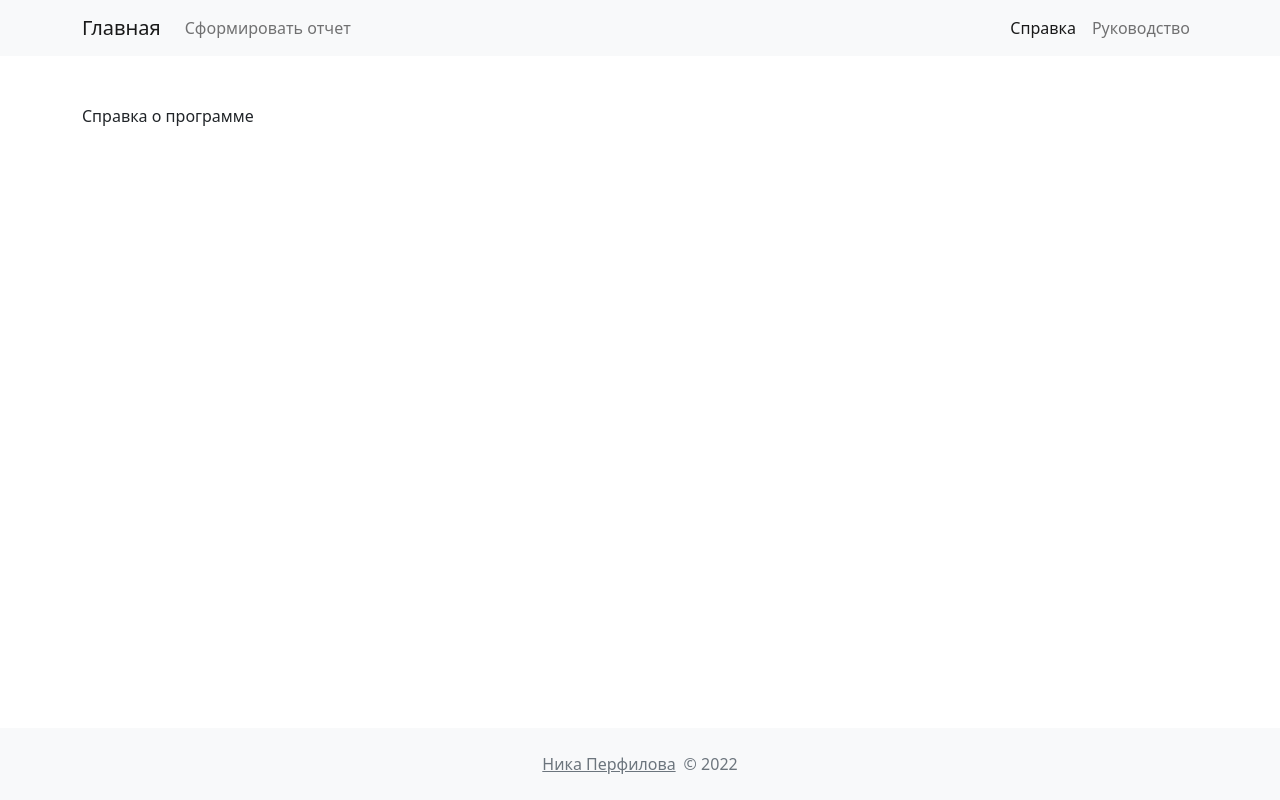
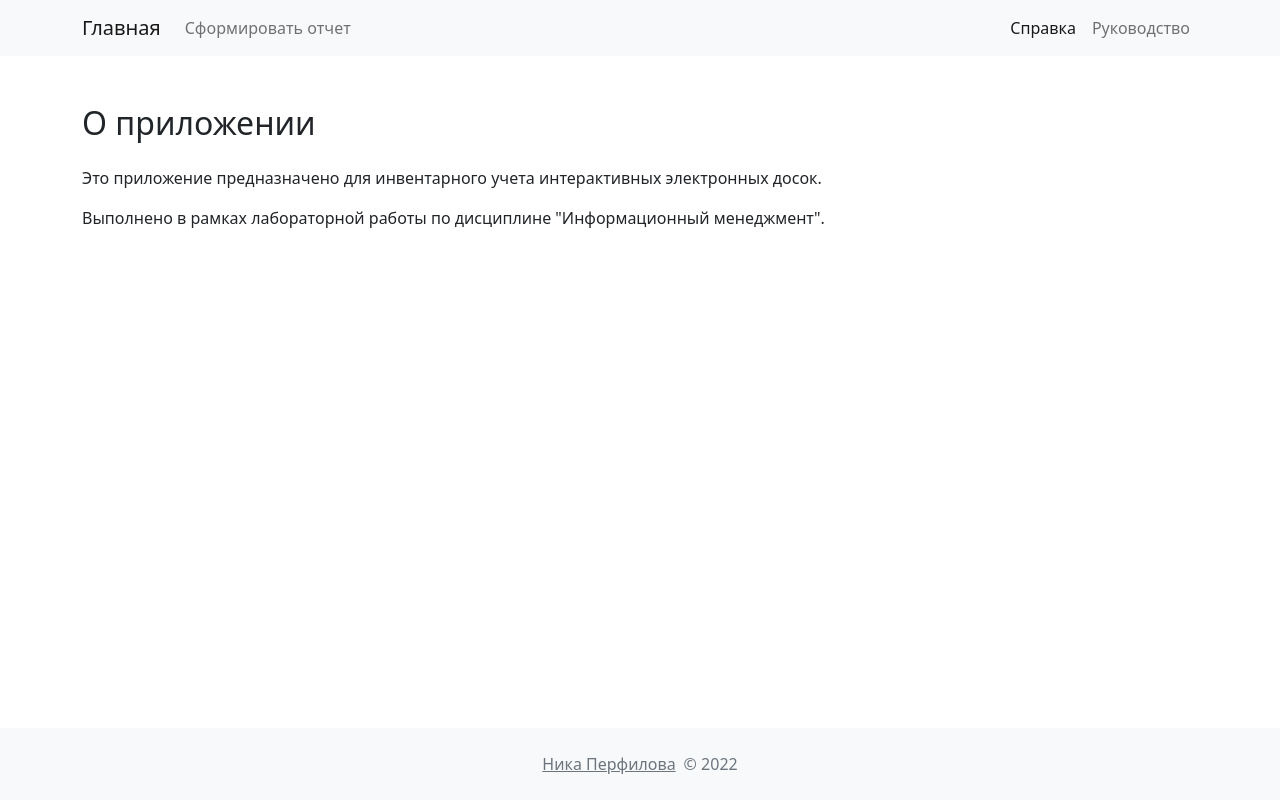
Before and after one commit to npwsk/inv-management, a React app: page /about in a window 1280 px wide. Built offline with nearby package versions, Linux system fonts and the light colour scheme; no server answers.

Commit message:
feat: add about page content

```diff
--- /dev/null
+++ b/src/client/components/Heading.jsx
@@ -0,0 +1,9 @@
+const Heading = ({ children, ...props }) => {
+  return (
+    <h1 className="fs-2 mb-4" {...props}>
+      {children}
+    </h1>
+  );
+};
+
+export default Heading;
--- a/src/client/pages/About.jsx
+++ b/src/client/pages/About.jsx
@@ -1,7 +1,13 @@
-import React from 'react';
+import Heading from '../components/Heading';
 
 const About = () => {
-  return <div>Справка о программе</div>;
+  return (
+    <>
+      <Heading>О приложении</Heading>
+      <p>Это приложение предназначено для инвентарного учета интерактивных электронных досок.</p>
+      <p>Выполнено в рамках лабораторной работы по дисциплине "Информационный менеджмент".</p>
+    </>
+  );
 };
 
 export default About;
--- a/src/client/pages/Boards.jsx
+++ b/src/client/pages/Boards.jsx
@@ -6,6 +6,7 @@ import { getLocations } from '../actions/location.js';
 import { getStaffMembers } from '../actions/staff.js';
 
 import BoardsList from '../components/BoardsList';
+import Heading from '../components/Heading';
 
 const Boards = () => {
   const dispatch = useDispatch();
@@ -18,7 +19,7 @@ const Boards = () => {
 
   return (
     <>
-      <h1 className="fs-2 mb-4">Электронные интерактивные доски</h1>
+      <Heading>Интерактивные доски</Heading>
       <BoardsList />
     </>
   );
```
